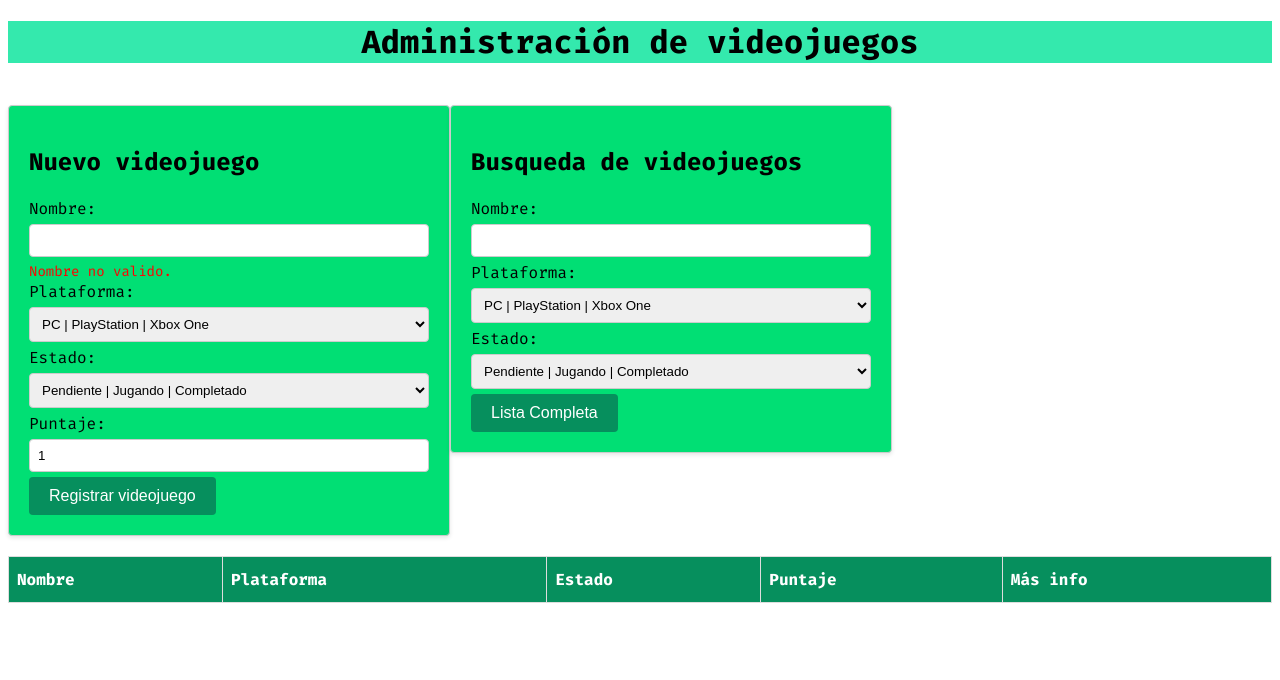
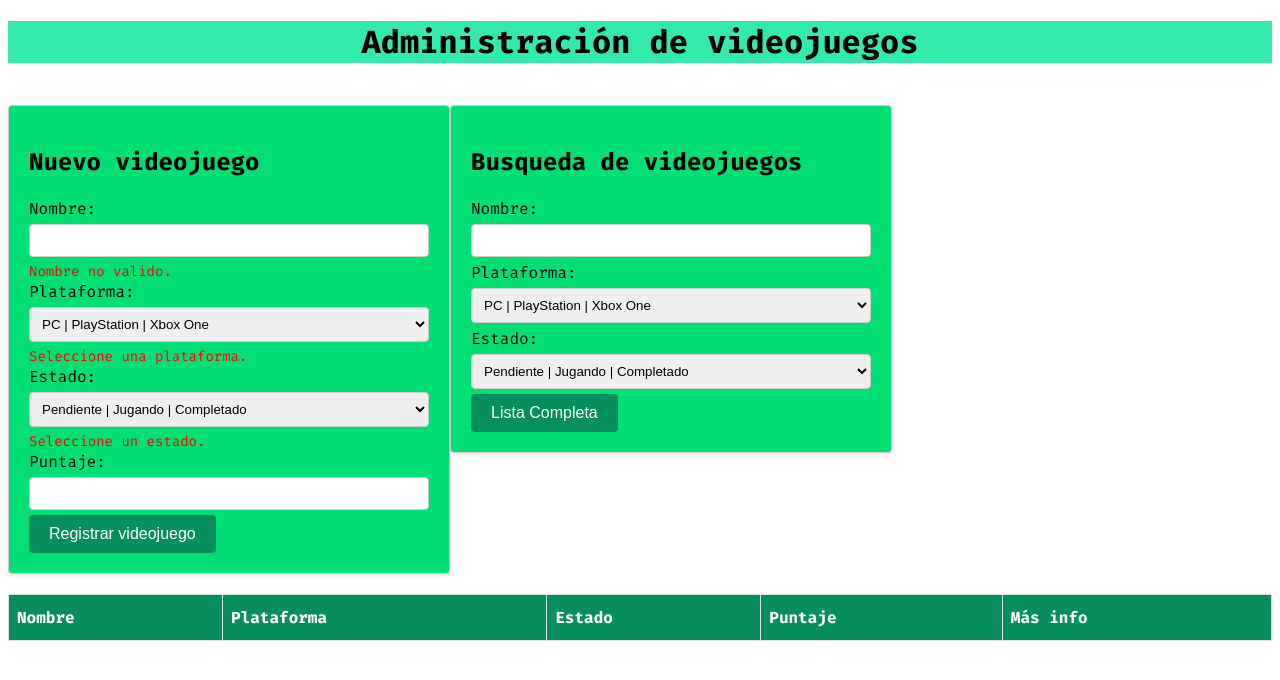
Before and after one commit to AlejoF144/practico2lab, a Vue app: page / in a window 1280 px wide. Shown: the top 680 px of the page. Built offline with nearby package versions, Linux system fonts and the light colour scheme.

Commit message:
Se mostrará un error si select no fue seleccionado, el ingreso del puntaje será totalmente opcional.

```diff
--- a/src/components/juegosAdministracion.vue
+++ b/src/components/juegosAdministracion.vue
@@ -18,6 +18,7 @@
                     <option value="Xbox">Xbox</option>
                     <option value="Playstation">Playstation</option>
                 </select><br>
+        <div class="opcionError" v-if="juegosDatos.plataforma == ''" style="color: red;">Seleccione una plataforma.</div>
 
                 <label>Estado: </label>
                 <select id="estado" v-model="juegosDatos.estado">
@@ -26,11 +27,13 @@
                     <option value="Jugando">Jugando</option>
                     <option value="Completado">Completado</option>
                 </select>
+
+        <div class="opcionError" v-if="juegosDatos.estado == ''" style="color: red;">Seleccione un estado.</div>
             </div>
 
             <label>Puntaje: </label>
             <input type="number" v-model="juegosDatos.puntaje" min=1 max=10>
-            <div class="puntajeError" v-if="juegosDatos.puntaje < 1 || juegosDatos.puntaje > 10">Puntaje no valido.</div>
+            <div class="puntajeError" v-if="juegosDatos.puntaje !== '' && (juegosDatos.puntaje < 1 || juegosDatos.puntaje > 10)">Puntaje no valido.</div>
             <button id="btnRegistrar" @click="handleSend">Registrar videojuego</button>
         </div>
         <div class="listado">
@@ -51,7 +54,7 @@ const juegosDatos = ref({
     nombre: "",
     plataforma: "",
     estado: "",
-    puntaje: 1
+    puntaje: ""
 })
 // Array que contendrá los datos de juegosDatos
 let juegos = ref([])
@@ -67,10 +70,7 @@ function limpiarInput() {
 }
 // Verificacion de errores
 function errores(puntaje, nombre, estado, plataforma) {
-    if (puntaje < 1 || puntaje > 10) {
-        return true
-    }
-    if (nombre == "" || estado == "" || plataforma == "") {
+    if ((puntaje !== "" && (puntaje < 1 || puntaje > 10)) || nombre == "" || estado == "" || plataforma == ""){
         return true
     }
     return false
@@ -150,7 +150,7 @@ button:hover {
 
 /* Error messages styling */
 .nombreError,
-.puntajeError {
+.puntajeError, .opcionError {
     color: #d9534f;
     font-size: 14px;
 }
```
